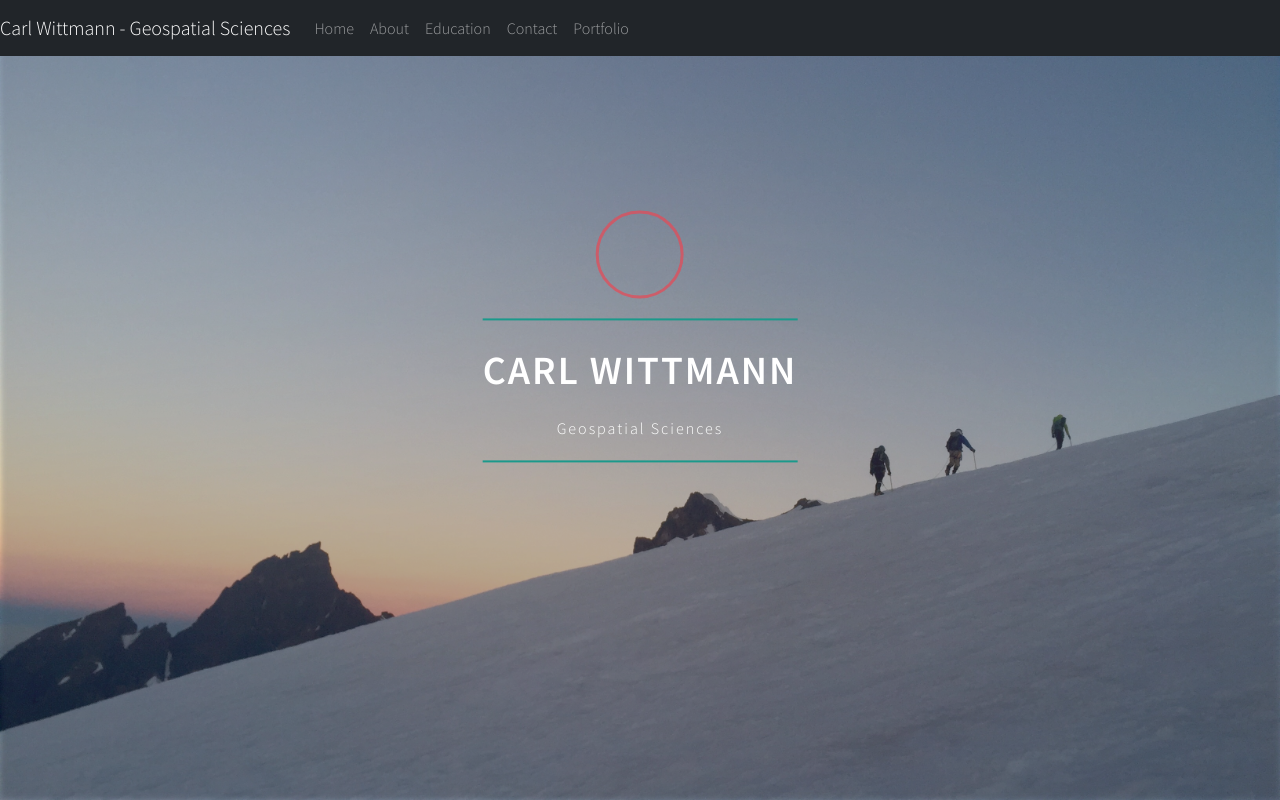
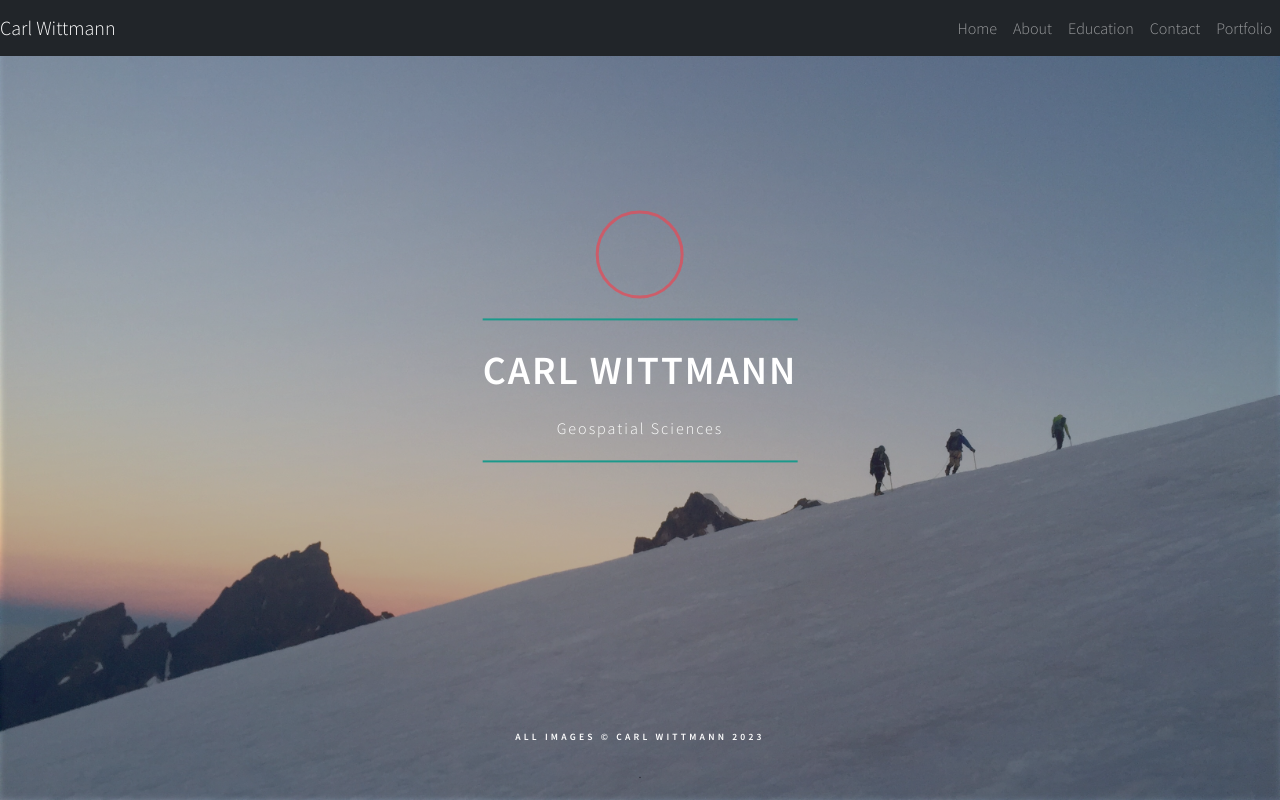
Before and after one commit to carlwittmann/GIST7130, a plain HTML site: page index.html in a window 1280 px wide. Drawn offline with nearby package versions, Linux system fonts and the light colour scheme.

Commit message:
footer added

```diff
--- a/index.html
+++ b/index.html
@@ -11,16 +11,17 @@
     </head>
     <body>
 
+
         <!-- This is a mostly-trasparent texture that lays over the background image -->
         <div class="overlay"></div>
 
         <!-- Bootstrap Navbar -->
         <nav class="navbar navbar-expand-lg navbar-dark bg-dark">
-                <a class="navbar-brand">Carl Wittmann - Geospatial Sciences</a>
+                <a class="navbar-brand">Carl Wittmann</a>
                 <button class="navbar-toggler" type="button" data-bs-toggle="collapse" data-bs-target="#navbarNav" aria-controls="navbarNav" aria-expanded="false" aria-label="Toggle navigation">
                     <span class="navbar-toggler-icon"></span>
                 </button>
-                <div class="collapse navbar-collapse" id="navbarNav">
+                <div class="collapse navbar-collapse justify-content-end" id="navbarNav">
                     <ul class="navbar-nav ml-auto">
                         <li class="nav-item">
                             <a class="nav-link" href="#Home">Home</a>
@@ -127,6 +128,10 @@
             </div>
         </div>
 
+        <footer id="footer">
+            <p class="copyright"><h6>All Images &copy; Carl Wittmann 2023</h6></a>.</p>
+        </footer>
+
         <!-- Bootstrap JS CDN -->
         <script src="https://cdn.jsdelivr.net/npm/bootstrap@5.3.2/dist/js/bootstrap.bundle.min.js" integrity="sha384-C6RzsynM9kWDrMNeT87bh95OGNyZPhcTNXj1NW7RuBCsyN/o0jlpcV8Qyq46cDfL" crossorigin="anonymous"></script>
 
--- a/indexstyle.css
+++ b/indexstyle.css
@@ -127,3 +127,12 @@ h6 {
 .content-wrapper .table td {
     text-align: left;
 }
+
+/* I was having difficulty getting my <body> elements correctly positioned on the page, this overrides that so the footer is where a footer should be */
+footer {
+    position: absolute;
+    bottom: 0;
+    width: 100%;
+    text-align: center;
+    z-index: 1;
+}
```
